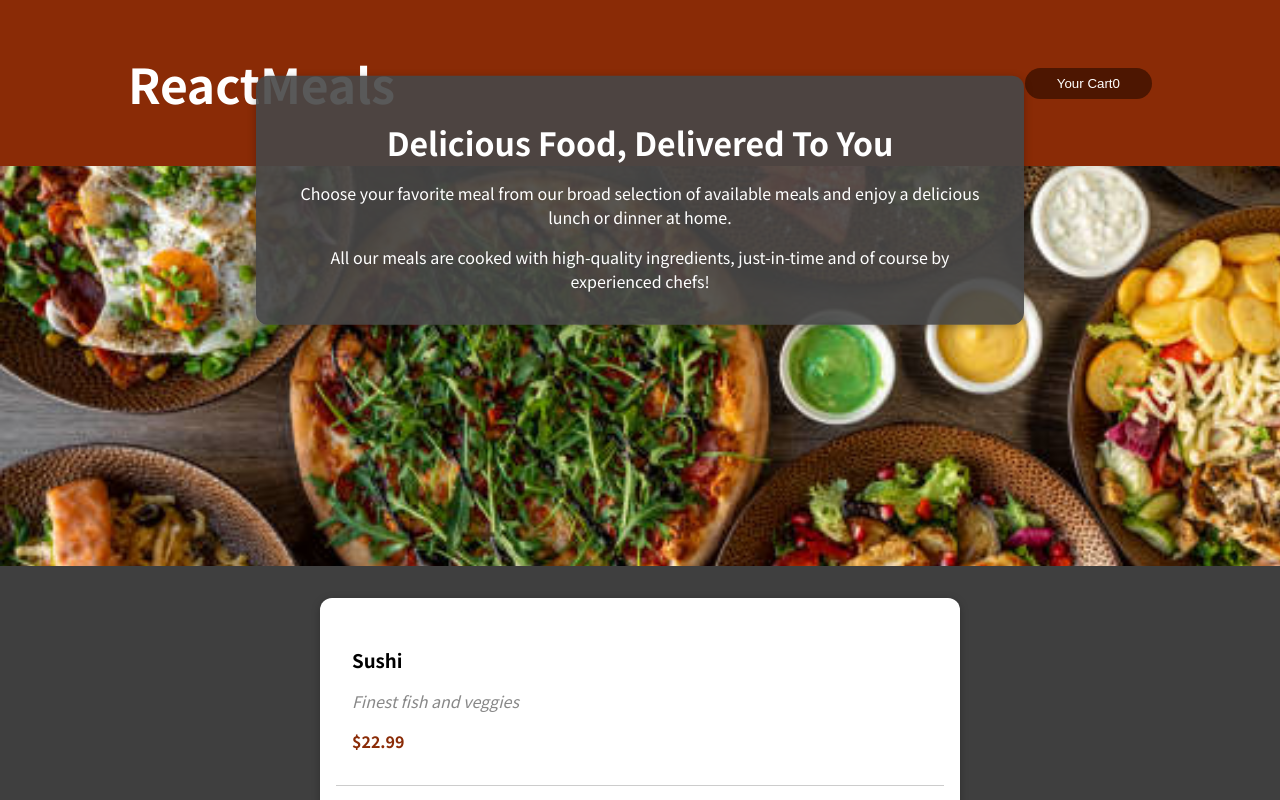
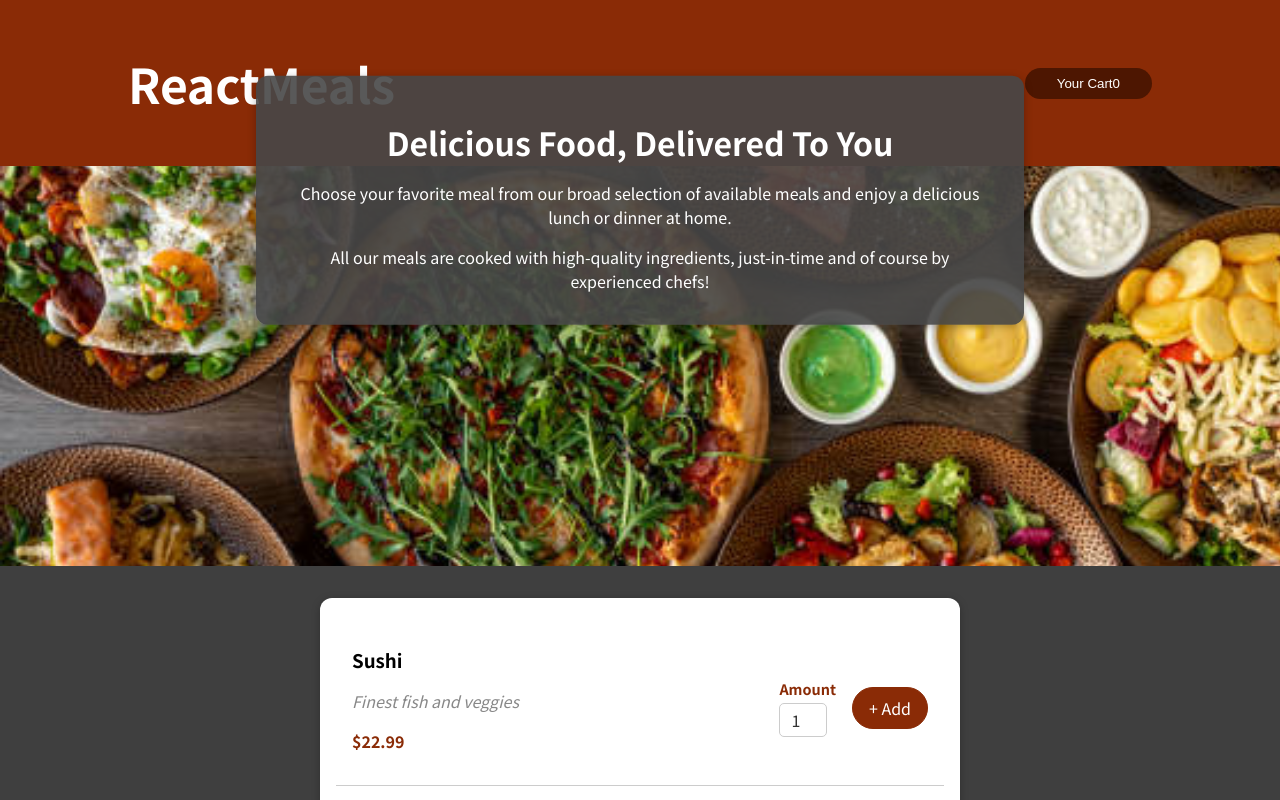
Before and after one commit to SonikaSahana/restaurant-website-react, a React (Create React App) app in the folder restaurant/: page / in a window 1280 px wide. Shown: the top 800 px of the page. Built offline with nearby package versions, Linux system fonts and the light colour scheme.

Commit message:
add to cart button

```diff
--- /dev/null
+++ b/restaurant/src/MealsItemForm.css
@@ -0,0 +1,47 @@
+
+.meal-form {
+    display: flex;
+    align-items: center;
+  }
+
+
+  .form-control {
+    display: flex;
+    flex-direction: column;
+    margin-right: 1rem;
+  }
+
+  .form-control label {
+    font-weight: bold;
+    margin-bottom: 0.25rem;
+    font-size: 0.9rem;
+    color: #8a2b06;
+  }
+
+  .form-control input {
+    width: 3rem;
+    font: inherit;
+    padding: 0.25rem;
+    text-align: center;
+    border: 1px solid #ccc;
+    border-radius: 5px;
+    color: #333;
+  }
+
+  /* Add Button */
+  .meal-form button {
+    font: inherit;
+    cursor: pointer;
+    background-color: #8a2b06;
+    border: 1px solid #8a2b06;
+    color: white;
+    padding: 0.5rem 1rem;
+    border-radius: 25px;
+    transition: background-color 0.2s, border-color 0.2s;
+  }
+
+  .meal-form button:hover,
+  .meal-form button:active {
+    background-color: #641e03;
+    border-color: #641e03;
+  }
--- /dev/null
+++ b/restaurant/src/MealsItemForm.js
@@ -0,0 +1,23 @@
+import React from "react";
+import "./MealsItemForm.css";
+
+const MealItemForm = () => {
+  return (
+    <form className="meal-form">
+      <div className="form-control">
+        <label htmlFor="amount">Amount</label>
+        <input
+          id="amount"
+          type="number"
+          min="1"
+          max="5"
+          step="1"
+          defaultValue="1"
+        />
+      </div>
+      <button type="button">+ Add</button>
+    </form>
+  );
+};
+
+export default MealItemForm;
--- a/restaurant/src/MealsList.js
+++ b/restaurant/src/MealsList.js
@@ -1,11 +1,12 @@
-import React from 'react';
-import './MealsList.css';
+import React from "react";
+import MealItemForm from "./MealsItemForm";
+import "./MealsList.css";
 
 const DUMMY_MEALS = [
-  { id: 'm1', name: 'Sushi', description: 'Finest fish and veggies', price: 22.99 },
-  { id: 'm2', name: 'Schnitzel', description: 'A german specialty!', price: 16.5 },
-  { id: 'm3', name: 'Barbecue Burger', description: 'American, raw, meaty', price: 12.99 },
-  { id: 'm4', name: 'Green Bowl', description: 'Healthy... and green...', price: 18.99 },
+  { id: "m1", name: "Sushi", description: "Finest fish and veggies", price: 22.99 },
+  { id: "m2", name: "Schnitzel", description: "A German specialty!", price: 16.5 },
+  { id: "m3", name: "Barbecue Burger", description: "American, raw, meaty", price: 12.99 },
+  { id: "m4", name: "Green Bowl", description: "Healthy... and green...", price: 18.99 },
 ];
 
 const MealsList = () => {
@@ -19,6 +20,7 @@ const MealsList = () => {
               <p className="description">{meal.description}</p>
               <p className="price">${meal.price.toFixed(2)}</p>
             </div>
+            <MealItemForm />
           </li>
         ))}
       </ul>
```
